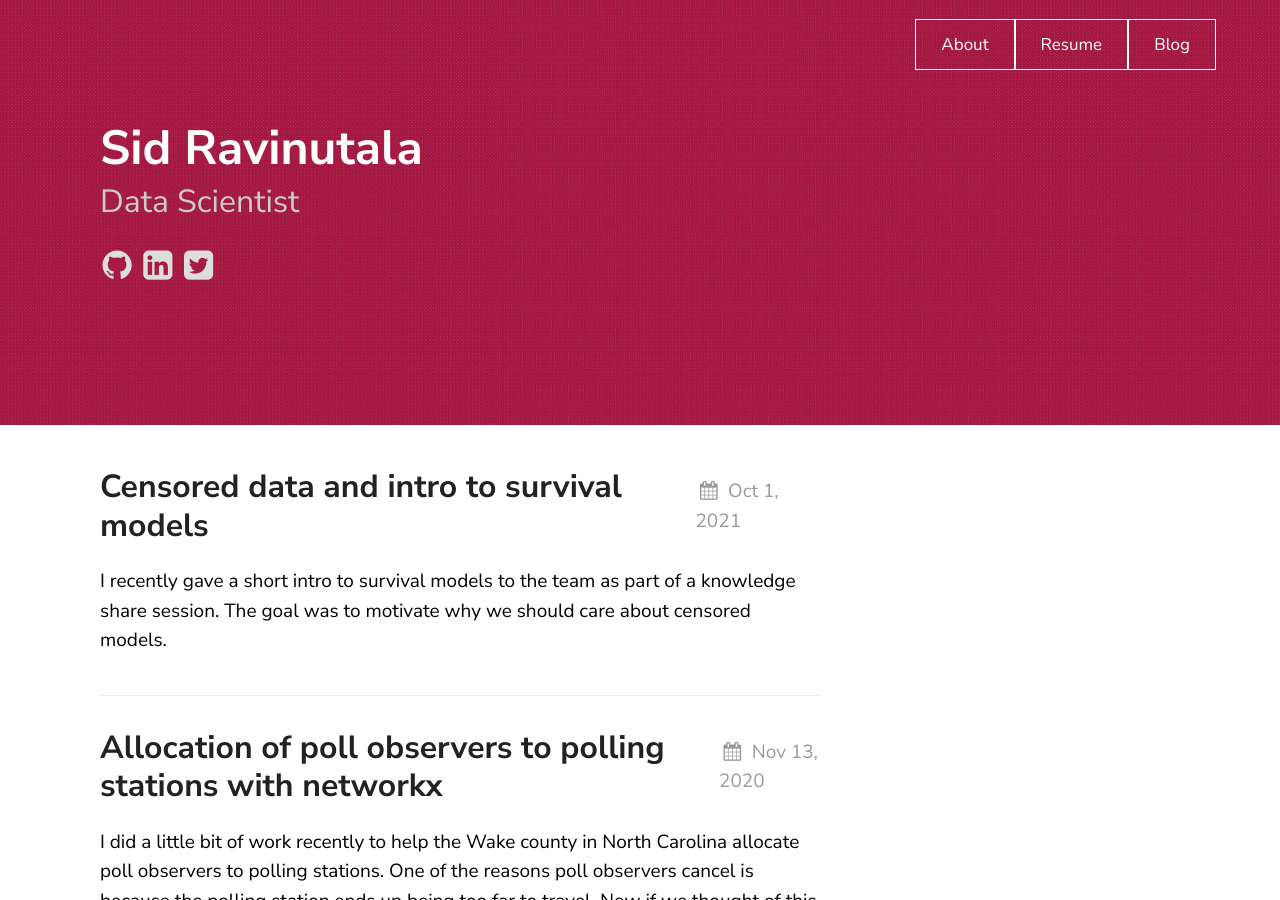
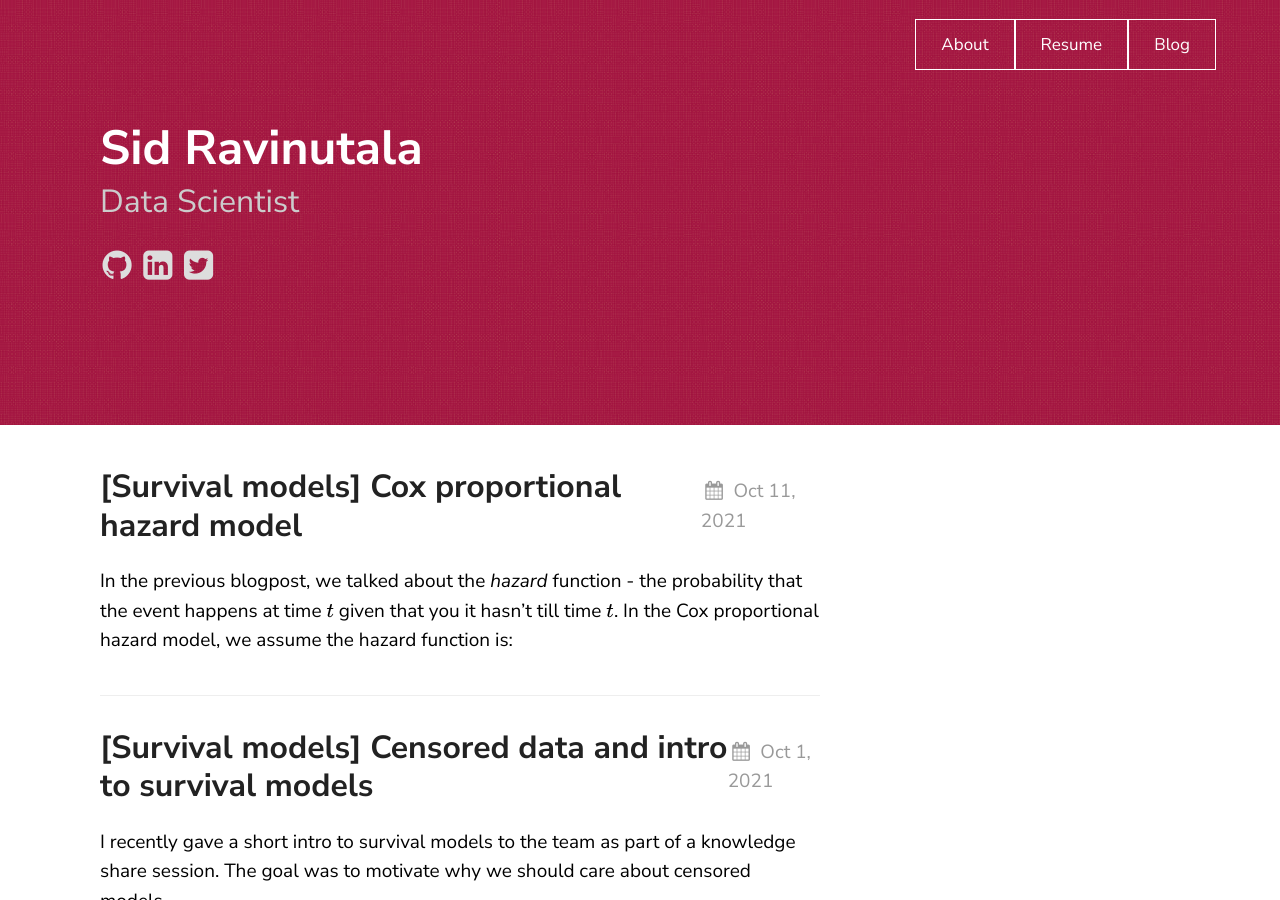
Before and after one commit to sidravi1/sidravi1.github.io, a Jekyll site: the page built from index.html, in a window 1280 px wide and 900 px high. Built offline with Jekyll 4.4.1, drawn with Linux system fonts in a browser that asks for light colours; a script that is not in the unit is left out; some of the changed lines change nothing that is shown.

Commit message:
cox model

```diff
--- a/_posts/2021-10-01-censored-data-and-intro-to-survival-models.md
+++ b/_posts/2021-10-01-censored-data-and-intro-to-survival-models.md
@@ -1,6 +1,6 @@
 ---
 layout: "post"
-title: "Censored data and intro to survival models"
+title: "[Survival models] Censored data and intro to survival models"
 date: "2021-10-01 11:51"
 comments: true
 use_math: true
--- /dev/null
+++ b/_posts/2021-10-11-cox-proportional-hazard-model.md
@@ -0,0 +1,182 @@
+---
+layout: "post"
+title: "[Survival models] Cox proportional hazard model"
+date: "2021-10-11 10:42"
+comments: true
+use_math: true
+---
+
+In the previous blogpost, we talked about the *hazard* function - the probability that the event happens at time $t$ given that you it hasn't till time $t$. In the Cox proportional hazard model, we assume the hazard function is:
+
+$$
+h(t) = h_0(t) \times exp(b_1x_1 + b_2x_2 + ... + b_px_p)
+$$
+
+Some interesting things to point out here:
+* time $t$ only occurs in $h_0(t)$
+* covariates, $x_i$ only occur in the $exp$ bit
+
+So there is some base hazard rate $h_0(t)$ and the only way it varies for units with different characteristics is through the $exp$ bit. So why is it called "proportional" hazard model?
+
+Imagine a simple model where:
+
+$$
+h(t) = h_0(t) \times exp(b_1x_1)
+$$
+
+And we have a unit $i$ with $x_{i1} = z$ and another unit $j$ with $x_{ji} = a \cdot z$ so let's see the hazard for each:
+
+$$
+h_i(t) = h_0(t) \times exp(b_1z)
+$$
+
+And
+
+$$
+h_j(t) = h_0(t) \times exp(b_1 az)
+$$
+
+So the hazard ratio of the two is:
+
+$$
+\begin{aligned}
+\frac{h_i(t)}{h_j(t)} &= \frac{h_0(t) exp(b_1 az)}{h_0(t) exp(b_1 z)} \\
+&= \frac{exp(b_1 az)}{exp(b_1 z)} \\
+&= exp(b_1 (a - 1)z)
+\end{aligned}
+$$
+
+So no matter what the $t$ is, the hazard ration between these two is always some constant. Another way is to note that:
+
+$$
+\begin{aligned}
+h_i(t) &= h_j(t) \times exp(b_1 (a -1 )z)\\
+h_i(t) &= c h_j(t)
+\end{aligned}
+$$
+
+where $c = exp(b_1 (a -1 )z)$. So $h_i(t)$ is proportional to $h_j(t)$ - times does not make an appearance in the coefficient. This assumption may not be true and there are a bunch of tests you can do to check it.
+
+Alright. Enough with the theory.
+
+## Partial likelihood
+
+I'm not going to derive it. The internet is your friend.
+
+$$
+PL(\beta | D) = \prod_{j=1}^{d} \frac{\exp(x_j'\beta)}{\sum_{l \in R_j} \exp(x'_l\beta)}
+$$
+
+where $R_j$ is the _risk set_ - people at risk of death/event when the event for $j$ occurs. This should look familiar - it's softmax. The intuition follows from there. So we want to pick the betas that maximise the likelihood of the event happening out of all the units at risk.
+
+Log-likelihood just needs some $algebra$:
+
+$$
+pll(\beta | D) = \sum_{j=1}^{d} \left( x_j'\beta - \log\left(\sum_{l \in R_j} \exp(x'_l\beta)\right)\right)
+$$
+
+Now all we need to code it up with `jax` for some sweet sweet autograd.
+
+## Minimize negative log likelihood
+
+{% highlight python %}
+import jax.scipy as jsp
+import jax
+
+@jax.jit
+def neglogp(betas, riskset=riskset, observed=observed):
+    betas_x = betas @ x.T
+    riskset_beta = betas_x * riskset
+    ll_matrix = (betas_x - jsp.special.logsumexp(riskset_beta, b=riskset, axis=1))
+    return -(observed * ll_matrix).sum()
+{% endhighlight %}
+
+If you know `numpy` and `scipy`, you know a lot of `jax`.
+
+P.S: Took me forever to realise that `logsumexp` take a weight argument as `b`. No idea why `statsmodels` doesn't use this.
+
+Ok. Now all we need is to minimize it. Here comes the magic of autograd
+
+{% highlight python %}
+from jax import grad, hessian
+from scipy.optimize import minimize
+
+dlike = grad(neglogp)
+dlike2 = hessian(neglogp)
+res = minimize(neglogp, np.ones(2), method='Newton-CG', jac=dlike, hess=dlike2)
+res.x
+
+>>> DeviceArray([-0.14952305, -0.16527627], dtype=float32)
+{% endhighlight %}
+
+You can compare this to `statsmodels` or `lifelines` package. It's in the notebook - you can check it out.
+
+## Let's get Bayesian
+
+Blackjax is a pretty sweet package with a lot of sampling methods. Let's use the NUTS sampler (yes - i know, that's calling it a "sampler sampler"). Let's use it to get some samples. This is basically the example in the blackjax documentation.
+
+First we need the posterior probability which is simply the prior $\times$ the likelihood. In log terms:
+
+{% highlight python %}
+def logprior(betas):
+    return jsp.stats.norm.logpdf(betas, 0, 1.0).sum()
+
+logprob = lambda x: logprior(**x) + neglogp3(**x)
+{% endhighlight %}
+
+Ok. Let's setup the initial values and the kernel.
+
+{% highlight python %}
+initial_position = {"betas": jnp.ones(2)}
+initial_state = nuts.new_state(initial_position, logprob)
+
+inv_mass_matrix = np.array([0.5, 0.5])
+step_size = 1e-3
+
+nuts_kernel = jax.jit(nuts.kernel(logprob, step_size, inv_mass_matrix))
+{% endhighlight %}
+
+and the inference loop for samples:
+
+{% highlight python %}
+def inference_loop(rng_key, kernel, initial_state, num_samples):
+    def one_step(state, rng_key):
+        state, _ = kernel(rng_key, state)
+        return state, state
+
+    keys = jax.random.split(rng_key, num_samples)
+    _, states = jax.lax.scan(one_step, initial_state, keys)
+
+    return states
+
+    rng_key = jax.random.PRNGKey(0)
+    states = inference_loop(rng_key, nuts_kernel, initial_state, 1000)
+
+    beta_samples = states.position["betas"].block_until_ready()
+{% endhighlight %}
+
+
+Now let's get some samples:
+
+{% highlight python %}
+rng_key = jax.random.PRNGKey(0)
+states = inference_loop(rng_key, nuts_kernel, initial_state, 1000)
+
+beta_samples = states.position["betas"].block_until_ready()
+{% endhighlight %}
+
+Here's the trace from it:
+![trace]({{"/assets/20211012_trace.png" | absolute_url}})
+
+And the posterior:
+
+![posterior]({{"/assets/20211012_posterior.png" | absolute_url}})
+
+And there you have it folks - some nice confidence intervals.
+
+
+## Final words
+
+Ok - I cheated a little bit. I removed ties in the database. If you have ties you need a slight change to the likelihood - check out the [statsmodels](https://github.com/statsmodels/statsmodels/blob/main/statsmodels/duration/hazard_regression.py) code for `efron_loglike` or `breslow_loglike`.
+
+The point of this was also to play around with `jax` and `blackjax`. Mission accomplished. Let's look at some parametric models next time around.
```
Also changed, not shown: assets/20211001_kaplan_meier.png, assets/20211012_posterior.png (added), assets/20211012_trace.png (added).
